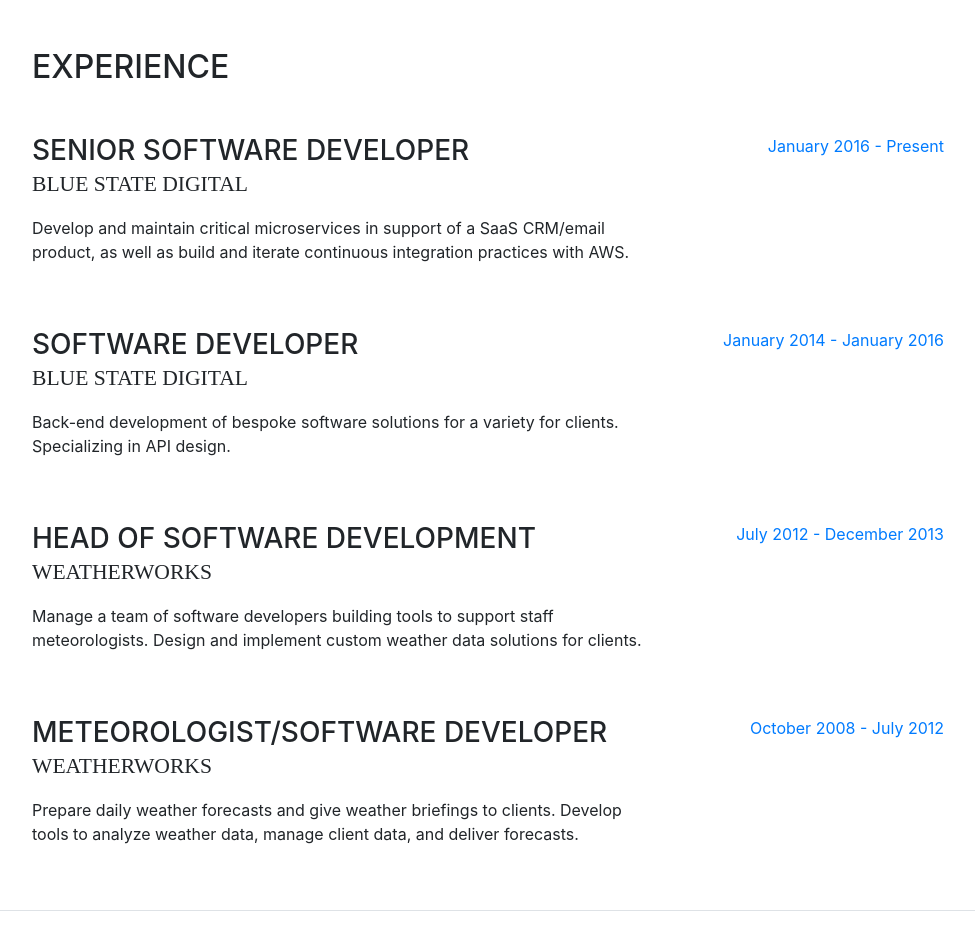
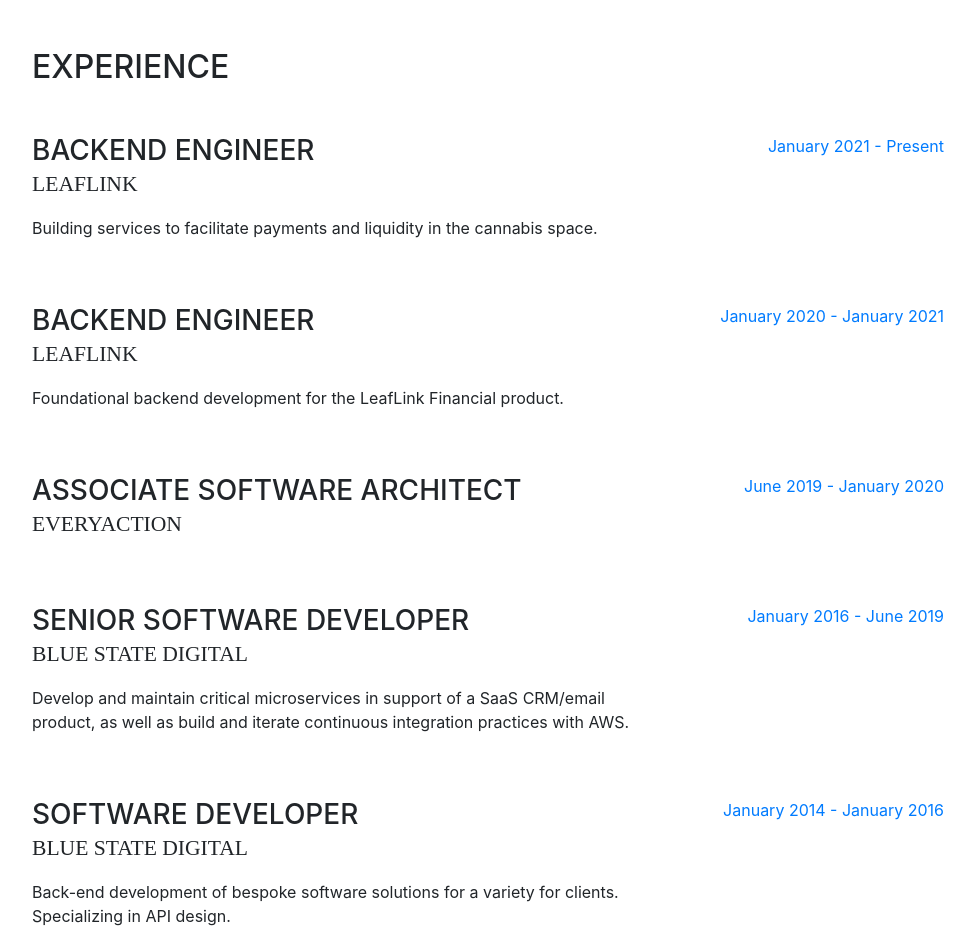
Before and after one commit to jonschwa/jonco, a website with bundled scripts: page index.html in a window 1280 px wide. Shown: the part 800-1747 px from the top of the page, without its empty margins (288-1263 px from the left). Built offline with nearby package versions, Linux system fonts and the light colour scheme; a web font is replaced by a local one.

Commit message:
updated info

```diff
--- a/index.html
+++ b/index.html
@@ -84,7 +84,7 @@
               </a>
             </li>
             <li class="list-inline-item">
-              <a target="_blank" href="https://www.linkedin.com/in/jonathan-schwartz-5b175935/">
+              <a target="_blank" href="https://www.linkedin.com/in/jonschwa/">
                 <span class="fa-stack fa-lg">
                   <i class="fa fa-circle fa-stack-2x"></i>
                   <i class="fa fa-linkedin fa-stack-1x fa-inverse"></i>
@@ -109,12 +109,45 @@
 
           <div class="resume-item d-flex flex-column flex-md-row mb-5">
             <div class="resume-content mr-auto">
+              <h3 class="mb-0">Backend Engineer</h3>
+              <div class="subheading mb-3">LeafLink</div>
+              <p>Building services to facilitate payments and liquidity in the cannabis space.</p>
+            </div>
+            <div class="resume-date text-md-right">
+              <span class="text-primary">January 2021 - Present</span>
+            </div>
+          </div>
+
+          <div class="resume-item d-flex flex-column flex-md-row mb-5">
+            <div class="resume-content mr-auto">
+              <h3 class="mb-0">Backend Engineer</h3>
+              <div class="subheading mb-3">LeafLink</div>
+              <p>Foundational backend development for the LeafLink Financial product.</p>
+            </div>
+            <div class="resume-date text-md-right">
+              <span class="text-primary">January 2020 - January 2021</span>
+            </div>
+          </div>
+
+          <div class="resume-item d-flex flex-column flex-md-row mb-5">
+            <div class="resume-content mr-auto">
+              <h3 class="mb-0">Associate Software Architect</h3>
+              <div class="subheading mb-3">EveryAction</div>
+              <p></p>
+            </div>
+            <div class="resume-date text-md-right">
+              <span class="text-primary">June 2019 - January 2020</span>
+            </div>
+          </div>
+
+          <div class="resume-item d-flex flex-column flex-md-row mb-5">
+            <div class="resume-content mr-auto">
               <h3 class="mb-0">Senior Software Developer</h3>
               <div class="subheading mb-3">Blue State Digital</div>
               <p>Develop and maintain critical microservices in support of a SaaS CRM/email product, as well as build and iterate continuous integration practices with AWS.</p>
             </div>
             <div class="resume-date text-md-right">
-              <span class="text-primary">January 2016 - Present</span>
+              <span class="text-primary">January 2016 - June 2019</span>
             </div>
           </div>
 
@@ -246,7 +279,7 @@
           <p>I am somewhat of a "hobby hoarder" and I LOVE to learn and develop new skills. Here are a couple of things I have been into lately:</p>
           <ul class="fa-ul mb-0">
             <li>
-              Game development with C# and Unity</li>
+              Game development in Lua</li>
             <li>
               Watercolor Painting</li>
             <li>
@@ -256,41 +289,6 @@
           </ul>
         </div>
       </section>
-
-<!--       <section class="resume-section p-3 p-lg-5 d-flex flex-column" id="awards">
-        <div class="my-auto">
-          <h2 class="mb-5">Awards</h2>
-          <ul class="fa-ul mb-0">
-            <li>
-              <i class="fa-li fa fa-trophy text-warning"></i>
-              Google Analytics Certified Developer</li>
-            <li>
-              <i class="fa-li fa fa-trophy text-warning"></i>
-              Mobile Web Specialist - Google Certification</li>
-            <li>
-              <i class="fa-li fa fa-trophy text-warning"></i>
-              1<sup>st</sup>
-              Place - University of Colorado Boulder - Emerging Tech Competition 2009</li>
-            <li>
-              <i class="fa-li fa fa-trophy text-warning"></i>
-              1<sup>st</sup>
-              Place - University of Colorado Boulder - Adobe Creative Jam 2008 (UI Design Category)</li>
-            <li>
-              <i class="fa-li fa fa-trophy text-warning"></i>
-              2<sup>nd</sup>
-              Place - University of Colorado Boulder - Emerging Tech Competition 2008</li>
-            <li>
-            <li>
-              <i class="fa-li fa fa-trophy text-warning"></i>
-              1<sup>st</sup>
-              Place - James Buchanan High School - Hackathon 2006</li>
-            <li>
-              <i class="fa-li fa fa-trophy text-warning"></i>
-              3<sup>rd</sup>
-              Place - James Buchanan High School - Hackathon 2005</li>
-          </ul>
-        </div>
-      </section> -->
 
     </div>
 
```
